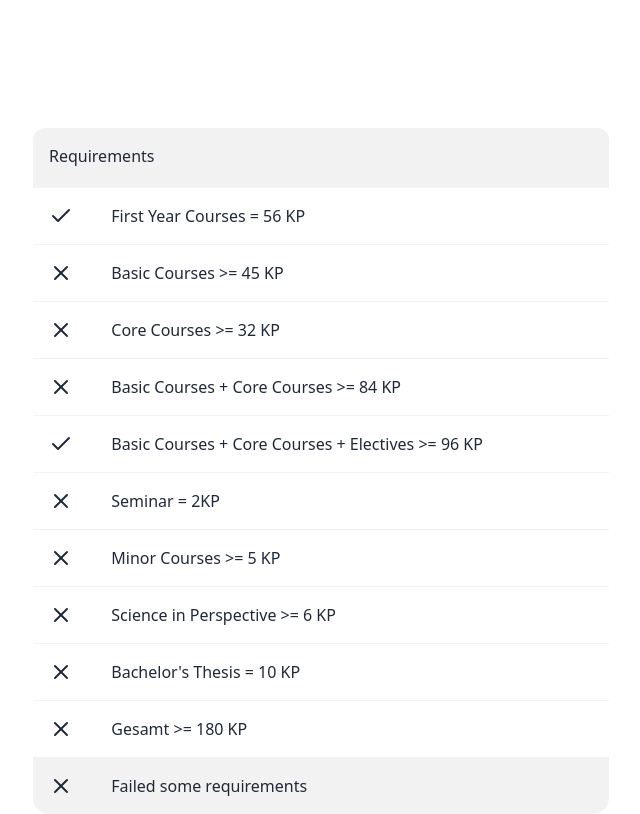
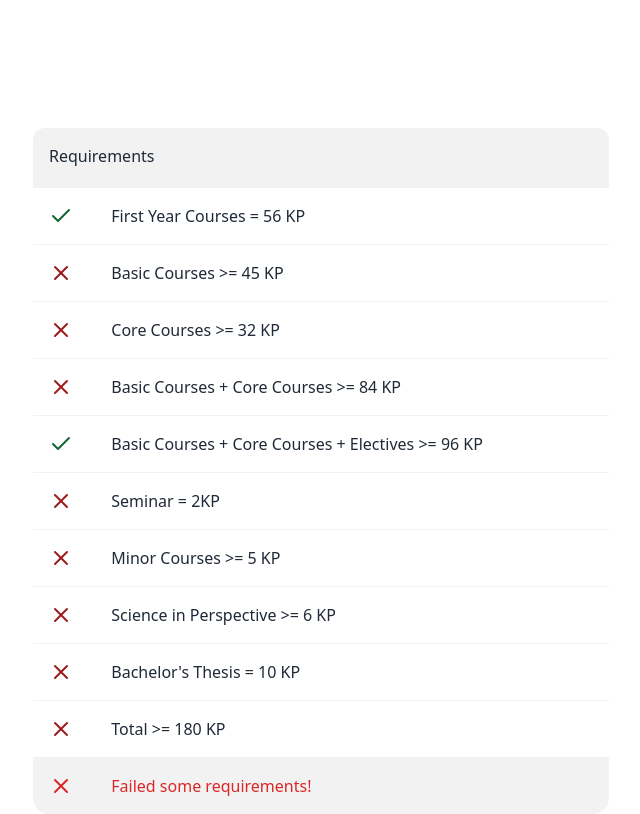
Before and after one commit to markbeep/Stupl, a React (Create React App) app in the folder frontend/: page /yanick in a window 1280 px wide. Shown: the whole page, without its empty margins (319-959 px from the left). Built offline with nearby package versions, Linux system fonts and the light colour scheme.

Commit message:
Coloring requirements

```diff
--- a/frontend/src/data/yanick_data.tsx
+++ b/frontend/src/data/yanick_data.tsx
@@ -55,7 +55,7 @@ export const requirementsData: RequirementsData[] = [
   },
   {
     requirementsId: 11,
-    name: "Gesamt  >= 180 KP",
+    name: "Total  >= 180 KP",
     fullfilled: false,
   },
 ];
--- a/frontend/src/pages/Yanick.tsx
+++ b/frontend/src/pages/Yanick.tsx
@@ -37,7 +37,7 @@ export const RequirementsCollapsible = () => {
                     strokeWidth="2"
                     strokeLinecap="round"
                     strokeLinejoin="round"
-                    className="feather feather-check"
+                    className="text-green-800 feather feather-check"
                   >
                     <polyline points="20 6 9 17 4 12"></polyline>
                   </svg>
@@ -48,11 +48,11 @@ export const RequirementsCollapsible = () => {
                     height="24"
                     viewBox="0 0 24 24"
                     fill="none"
-                    stroke="currentColor"
+                    stroke="CurrentColor"
                     strokeWidth="2"
                     strokeLinecap="round"
                     strokeLinejoin="round"
-                    className="feather feather-x "
+                    className="text-red-800 feather feather-x "
                   >
                     <line x1="18" y1="6" x2="6" y2="18"></line>
                     <line x1="6" y1="6" x2="18" y2="18"></line>
@@ -78,7 +78,7 @@ export const RequirementsCollapsible = () => {
                   strokeWidth="2"
                   strokeLinecap="round"
                   strokeLinejoin="round"
-                  className="feather feather-check"
+                  className="text-red-600 feather feather-check"
                 >
                   <polyline points="20 6 9 17 4 12"></polyline>
                 </svg>
@@ -93,22 +93,25 @@ export const RequirementsCollapsible = () => {
                   strokeWidth="2"
                   strokeLinecap="round"
                   strokeLinejoin="round"
-                  className="feather feather-x "
+                  className="text-red-600 feather feather-x "
                 >
                   <line x1="18" y1="6" x2="6" y2="18"></line>
                   <line x1="6" y1="6" x2="18" y2="18"></line>
                 </svg>
               )}
             </td>
-            <td className="text-left bg-base-200 pr-2">
+
+            <td className="bg-base-200 text-left pr-2">
               {requirementsData.reduce((accumulator, currentValue) => {
                 return accumulator && currentValue.fullfilled;
               }, true) ? (
-                <p className="bg-base-200 pr-2">
-                  Passed all requirements, congrats
+                <p className="text-green-600 bg-base-200 pr-2">
+                  Passed all requirements, congrats!
                 </p>
               ) : (
-                <p className="bg-base-200 pr-2">Failed some requirements</p>
+                <p className="text-red-600 bg-base-200 pr-2">
+                  Failed some requirements!
+                </p>
               )}
             </td>
           </tr>
```
